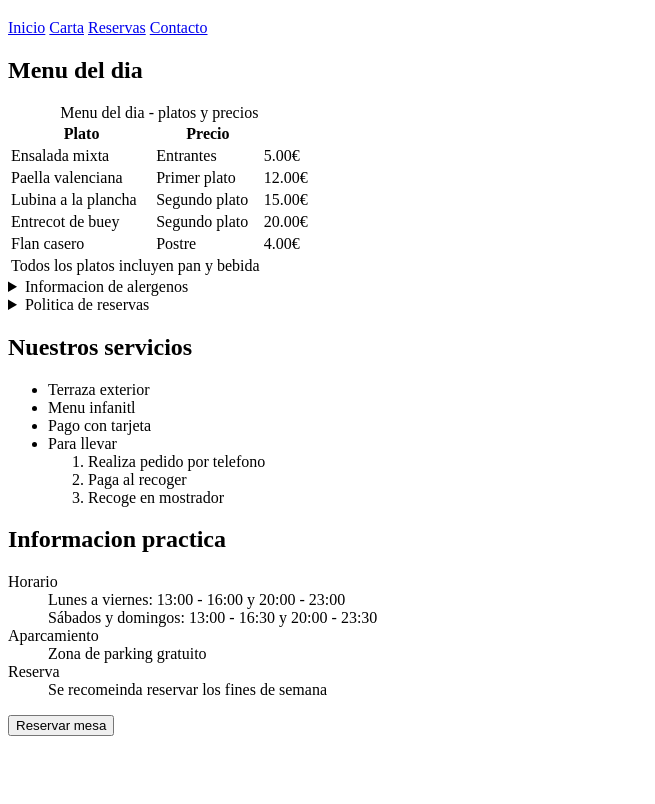
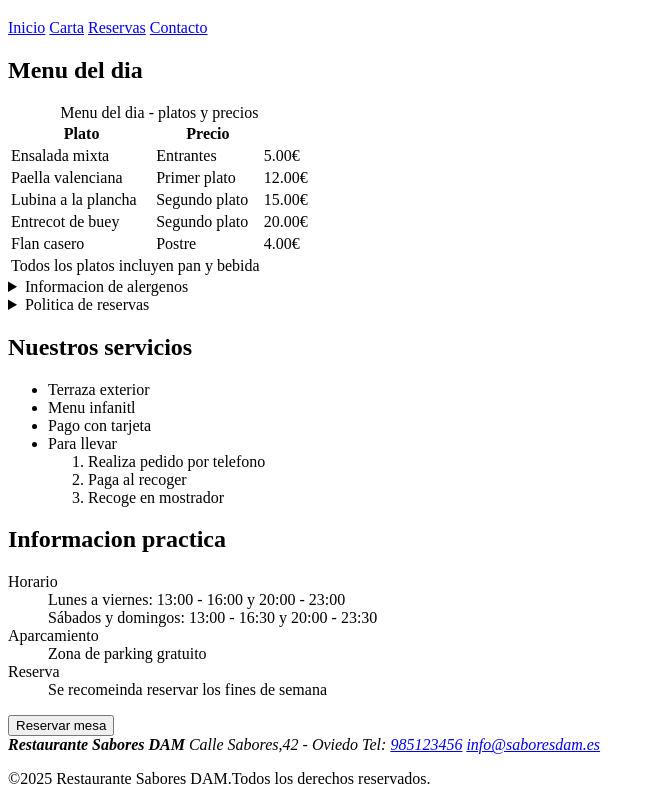
Before and after one commit to nestor2540/restaurante, a plain HTML site: page index.html in a window 1280 px wide. Shown: the part 271-1075 px from the top of the page, without its empty margins (0-655 px from the left). Before the commit the page ends 1015 px from the top, so only its background shows below. Drawn offline with Linux system fonts and the light colour scheme; files whose address does not match are found by name.

Commit message:
Pie de pagina

```diff
--- a/index.html
+++ b/index.html
@@ -130,5 +130,14 @@
     document.getElementById('abrir-reserva').onclick = () => dialog.showModal();
     document.getElementById('cerrar-reserva').onclick = () => dialog.close();
     </script>
+    <footer>
+        <address>
+            <strong>Restaurante Sabores DAM</strong>
+            Calle Sabores,42 - Oviedo
+            Tel: <a href="tel:985123456">985123456</a>
+            <a href="mailto:info@saboresdam.es">info@saboresdam.es</a>
+        </address>
+        <p>&copy;2025 Restaurante Sabores DAM.Todos los derechos reservados.</p>
+    </footer>
 </body>
 </html>
```
